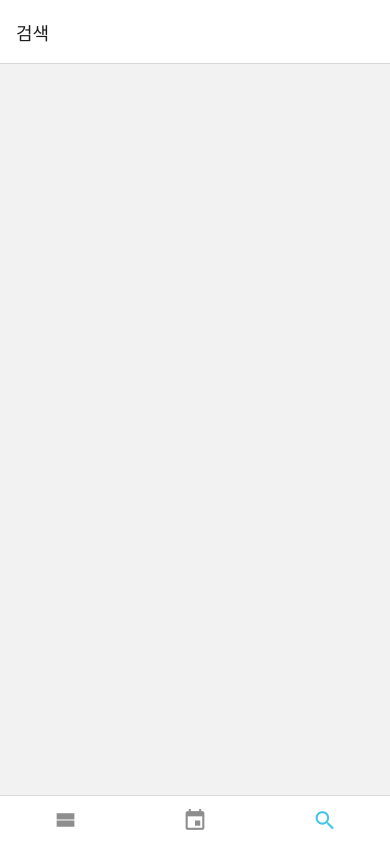
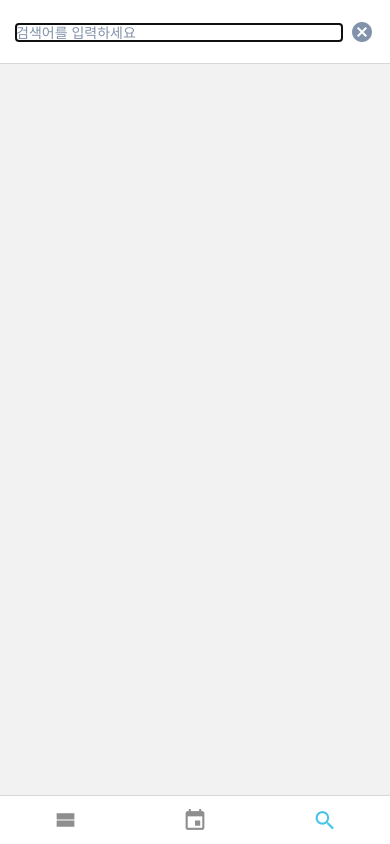
Before and after one commit to LNSol/react-native-tutorial-daylog, a React Native app: screen /Search in a window 390 px wide. Built offline with nearby package versions, Linux system fonts and the light colour scheme.

Commit message:
SeachContext 생성

```diff
--- a/components/SearchHeader.tsx
+++ b/components/SearchHeader.tsx
@@ -0,0 +1,42 @@
+import {
+  Pressable,
+  StyleSheet,
+  TextInput,
+  View,
+  useWindowDimensions,
+} from 'react-native';
+import Icon from 'react-native-vector-icons/MaterialIcons';
+
+const SearchHeader = () => {
+  const {width} = useWindowDimensions();
+
+  return (
+    <View style={[styles.block, {width: width - 32}]}>
+      <TextInput
+        style={styles.input}
+        placeholder="검색어를 입력하세요"
+        placeholderTextColor="#8292aa"
+        autoFocus
+      />
+      <Pressable
+        style={({pressed}) => [styles.button, pressed && {opacity: 0.5}]}>
+        <Icon name="cancel" size={24} color="#8292aa" />
+      </Pressable>
+    </View>
+  );
+};
+
+const styles = StyleSheet.create({
+  block: {
+    flexDirection: 'row',
+    alignItems: 'center',
+  },
+  input: {
+    flex: 1,
+  },
+  button: {
+    marginLeft: 8,
+  },
+});
+
+export default SearchHeader;
--- a/screens/MainTab.tsx
+++ b/screens/MainTab.tsx
@@ -4,6 +4,7 @@ import {FeedIcon, CalendarIcon, SearchIcon} from '../icons/icons';
 import FeedScreen from './FeedScreen';
 import CalendarScreen from './CalendarScreen';
 import SearchScreen from './SearchScreen';
+import SearchHeader from '../components/SearchHeader';
 
 export type MainTabScreenParamList = {
   Feed: undefined;
@@ -42,6 +43,7 @@ const MainTab = () => (
       options={{
         tabBarIcon: SearchIcon,
         title: '검색',
+        headerTitle: SearchHeader,
       }}
     />
   </Tab.Navigator>
--- a/screens/SearchScreen.tsx
+++ b/screens/SearchScreen.tsx
@@ -1,8 +1,13 @@
 import React from 'react';
 import {StyleSheet, View} from 'react-native';
+import ScreenWrapper from './ScreenWrapper';
 
 const SearchScreen = () => {
-  return <View style={styles.block} />;
+  return (
+    <ScreenWrapper>
+      <View style={styles.block} />
+    </ScreenWrapper>
+  );
 };
 
 const styles = StyleSheet.create({
```
Also changed, not shown: contexts/SearchContext.tsx (added, +33 -0 lines).
